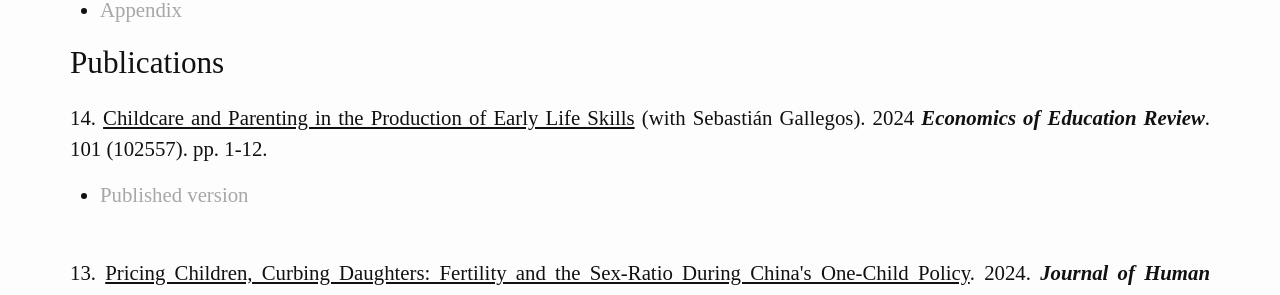
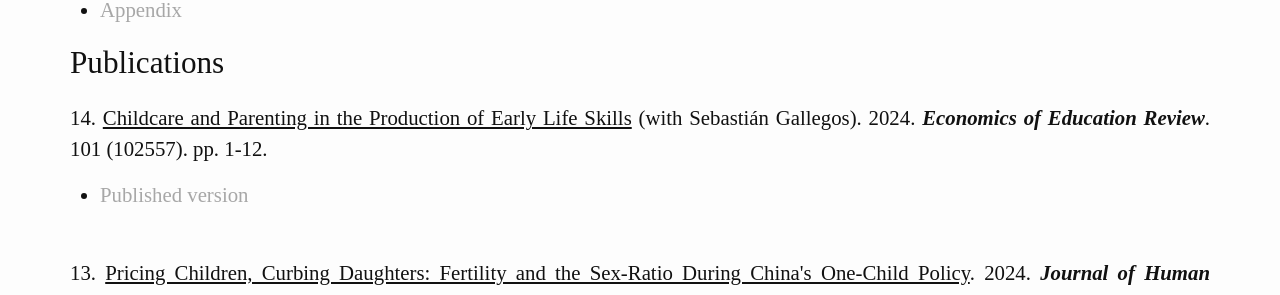
Before and after one commit to jorgelgarcia/jorgelgarcia.github.io, a Jekyll site: the page built from research.md, in a window 1280 px wide and 900 px high, scrolled down 306 px. Shown: the part 154-449 px from the top of the window. Built offline with Jekyll 4.4.1, drawn with Linux system fonts in a browser that asks for light colours; nearby versions of some CDN libraries; some web fonts are replaced.

Commit message:
another typo

```diff
--- a/research.md
+++ b/research.md
@@ -16,7 +16,7 @@ permalink: /research/
 <br/>
 
 ## Publications
-14\. <u>Childcare and Parenting in the Production of Early Life Skills</u> (with Sebastián Gallegos). 2024 <em><b>Economics of Education Review</b></em>. 101 (102557). pp. 1-12.
+14\. <u>Childcare and Parenting in the Production of Early Life Skills</u> (with Sebastián Gallegos). 2024. <em><b>Economics of Education Review</b></em>. 101 (102557). pp. 1-12.
 * [Published version](https://www.dropbox.com/scl/fi/hebqg4r6ax3f5yh3r2aej/1-s2.0-S0272775724000517-main.pdf?rlkey=iwlda3cefbxxo1tr8a8cv50u9&dl=0)
 <br/>
 <br/>
```
